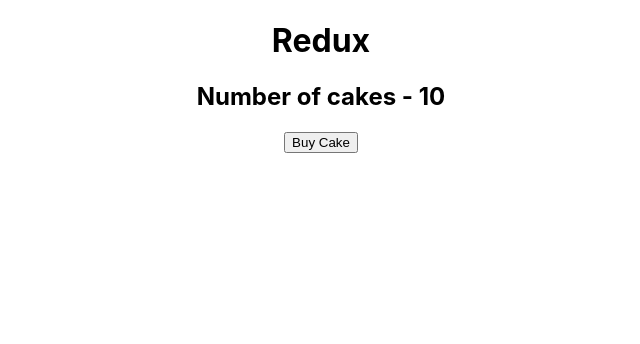
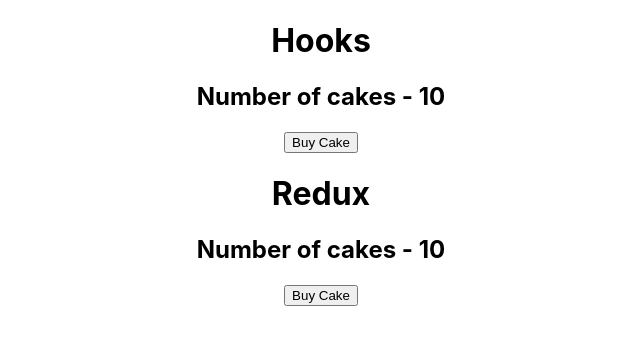
Before and after one commit to ravindrakumarkumawat/react-redux-demo, a React (Create React App) app: page / in a window 1280 px wide. Shown: the top 344 px of the page, without its empty margins (319-959 px from the left). Built offline with nearby package versions, Linux system fonts and the light colour scheme.

Commit message:
useSelector Hook is added that works like mapStatetoProps function

```diff
--- a/src/App.js
+++ b/src/App.js
@@ -3,11 +3,13 @@
 import store from './redux/store'
 import './App.css'
 import CakeContainer from './components/CakeContainer'
+import HooksCakeContainer from './components/HooksCakeContainer'
 
 function App() {
   return (
     <Provider store={store}>
       <div className="App">
+        <HooksCakeContainer />
         <CakeContainer />
       </div>
     </Provider>
--- a/src/components/HooksCakeContainer.js
+++ b/src/components/HooksCakeContainer.js
@@ -1,10 +1,12 @@
 import React from 'react'
+import { useSelector } from 'react-redux'
 
 function HooksCakeContainer() {
+  const numOfCakes = useSelector(state => state.numOfCakes)
   return (
     <div>
       <h1>Hooks</h1>
-      <h2>Number of cakes -</h2>
+      <h2>Number of cakes - {numOfCakes}</h2>
       <button>Buy Cake</button>
     </div>
   )
```
